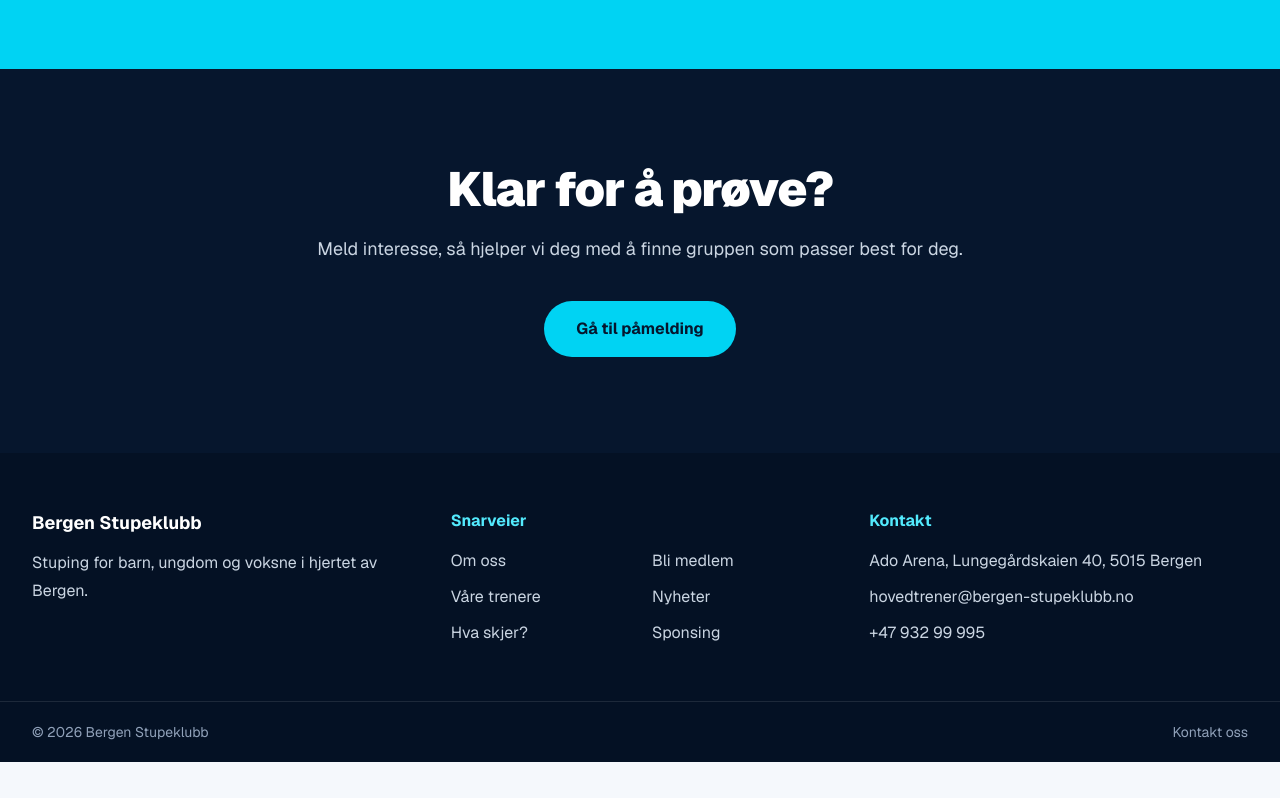
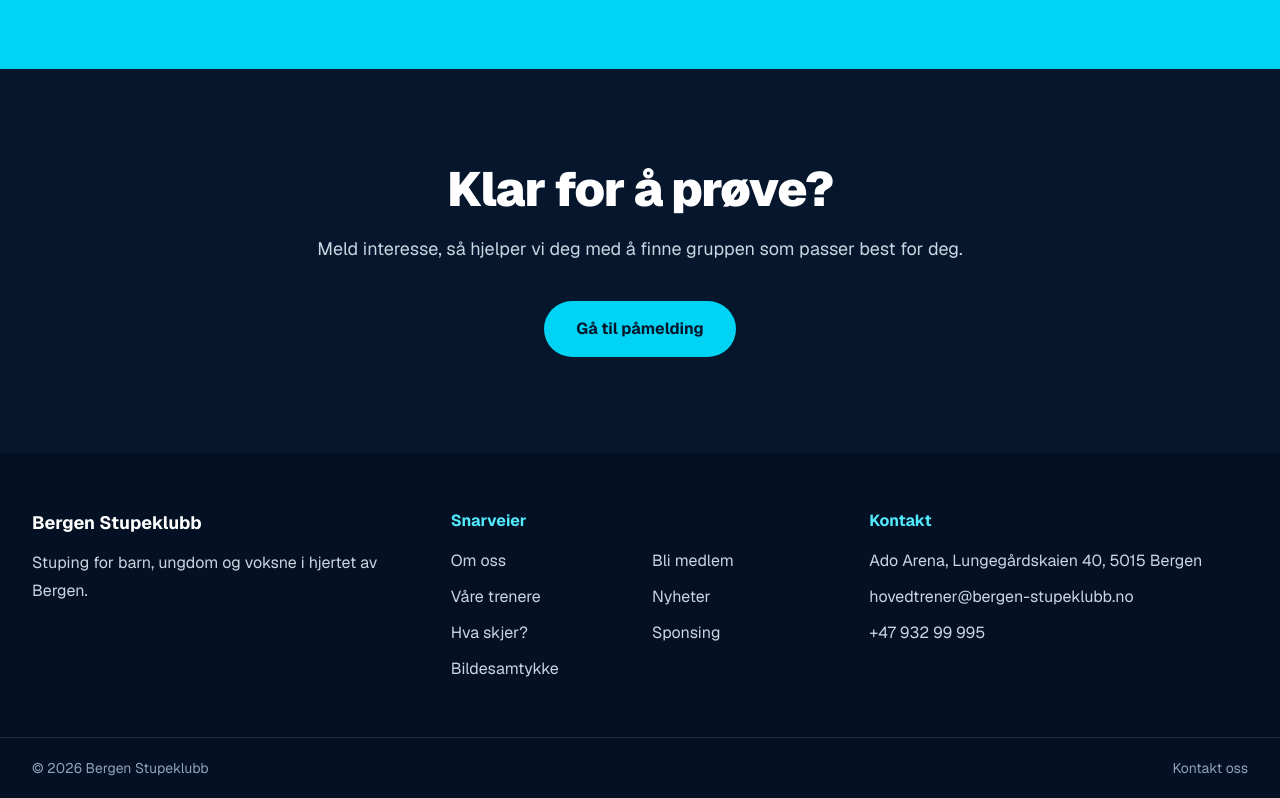
Before and after one commit to PMariusf/bergen-stupeklubb, a Next.js app: page / in a window 1280 px wide. Shown: the part 3329-4127 px from the top of the page. Before the commit the page ends 4091 px from the top, so only its background shows below. Built offline with nearby package versions, Linux system fonts and the light colour scheme; no server answers.

Commit message:
feat: link consent page from footer

```diff
--- a/components/layout/Footer.tsx
+++ b/components/layout/Footer.tsx
@@ -7,6 +7,7 @@ const footerLinks = [
   { href: "/nyheter", label: "Nyheter" },
   { href: "/arrangementer", label: "Hva skjer?" },
   { href: "/sponsing", label: "Sponsing" },
+  { href: "/samtykkeerklaring", label: "Bildesamtykke" },
 ];
 
 const focusClass =
```
